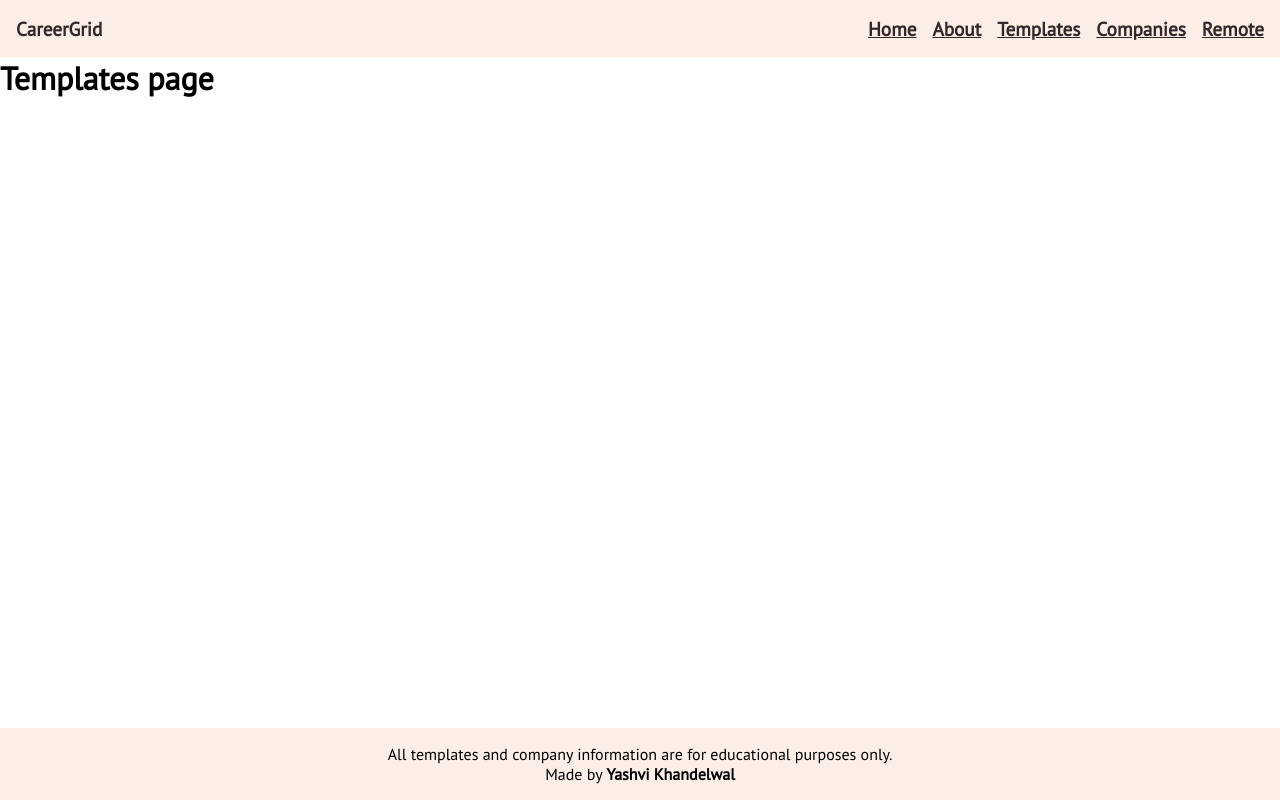
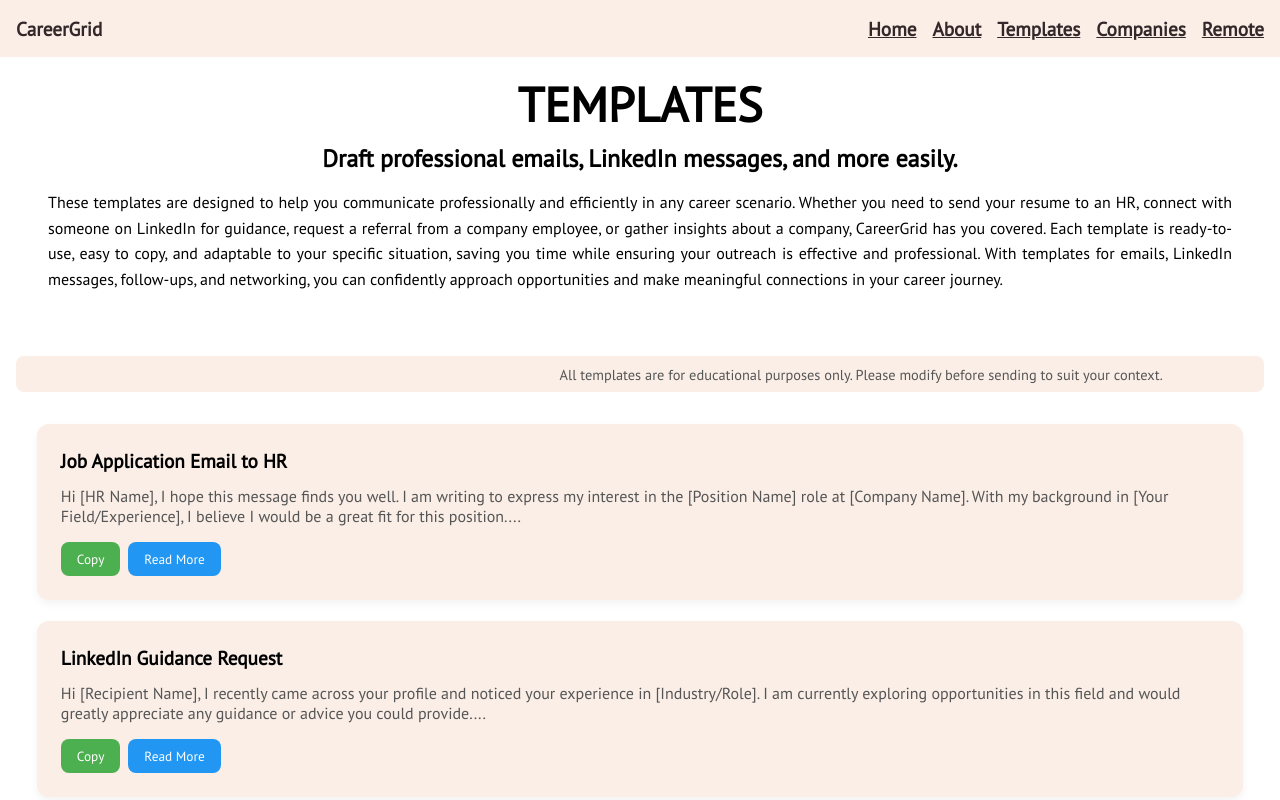
Before and after one commit to Yashvi-Khandelwal/CareerGrid-Website, a React (Vite) app: page /templates in a window 1280 px wide. Shown: the top 800 px of the page. Built offline with nearby package versions, Linux system fonts and the light colour scheme.

Commit message:
Template component completed

```diff
--- /dev/null
+++ b/src/data/templateData.js
@@ -0,0 +1,45 @@
+// templateData.js
+export const templates = [
+  {
+    id: 1,
+    title: "Job Application Email to HR",
+    content: `Hi [HR Name],
+
+I hope this message finds you well. I am writing to express my interest in the [Position Name] role at [Company Name]. With my background in [Your Field/Experience], I believe I would be a great fit for this position.
+
+Attached is my resume for your consideration. I would be delighted to discuss how my skills and experiences align with your needs.
+
+Thank you for your time and consideration.
+
+Best regards,
+[Your Name]`
+  },
+  {
+    id: 2,
+    title: "LinkedIn Guidance Request",
+    content: `Hi [Recipient Name],
+
+I recently came across your profile and noticed your experience in [Industry/Role]. I am currently exploring opportunities in this field and would greatly appreciate any guidance or advice you could provide.
+
+Would you be open to a quick chat or sharing some insights? I truly value your expertise.
+
+Thank you for your time!
+
+Best,
+[Your Name]`
+  },
+  {
+    id: 3,
+    title: "Referral Request",
+    content: `Hello [Employee Name],
+
+I hope you are doing well. I am very interested in applying for the [Position Name] at [Company Name]. Given your experience with the company, I wanted to ask if you would feel comfortable referring me for this role.
+
+I have attached my resume and would be happy to provide any additional information needed. Your support would mean a lot to me.
+
+Thank you in advance!
+
+Warm regards,
+[Your Name]`
+  }
+];
--- /dev/null
+++ b/src/pages/TemplateCard.jsx
@@ -0,0 +1,43 @@
+import { useState } from "react";
+import { AiOutlineClose } from "react-icons/ai"; // Modal close icon
+import "./Templates.css";
+
+export const TemplateCard = ({ template }) => {
+  const [showModal, setShowModal] = useState(false);
+  const [showToast, setShowToast] = useState(false);
+
+  const handleCopy = () => {
+    navigator.clipboard.writeText(template.content);
+    setShowToast(true);
+    setTimeout(() => setShowToast(false), 2000);
+  };
+
+  const preview = template.content.split("\n").slice(0, 3).join(" ");
+
+  return (
+    <>
+      <div className="template-card">
+        <h3>{template.title}</h3>
+        <p>{preview}...</p>
+        <div className="card-buttons">
+          <button onClick={handleCopy} className="copy-btn">Copy</button>
+          <button onClick={() => setShowModal(true)} className="readmore-btn">Read More</button>
+        </div>
+      </div>
+
+      {showModal && (
+        <div className="modal-overlay">
+          <div className="modal-content">
+            <button className="modal-close" onClick={() => setShowModal(false)}>
+              <AiOutlineClose size={24} />
+            </button>
+            <h3>{template.title}</h3>
+            <pre>{template.content}</pre>
+          </div>
+        </div>
+      )}
+
+      {showToast && <div className="toast">Template copied!</div>}
+    </>
+  );
+};
--- /dev/null
+++ b/src/pages/Templates.css
@@ -0,0 +1,178 @@
+.template-container{
+    min-height: 100vh;
+    padding: 1rem;
+}
+
+.template-hero-section{
+    display: flex;
+    flex-direction: column;
+    padding: 0 2rem;
+}
+
+.template-hero-section h1{
+    font-size: 3rem;
+    margin-bottom: 0.5rem;
+    text-align: center;
+}
+
+.template-hero-section h2{
+    font-size: 1.5rem;
+    margin-bottom: 1rem;
+    text-align: center;
+}
+
+.template-hero-section p{
+    margin: 0 auto 2rem;
+    text-align: justify;
+    line-height: 1.6rem;
+}
+
+.template-cards-container{
+    display: grid;
+    grid-template-columns: repeat(auto-fit, minmax(17.5rem, 1fr));
+    gap: 1.5rem;
+    padding: 2rem 0;
+}
+
+.template-disclaimer-marquee {
+  overflow: hidden;
+  white-space: nowrap;
+  background-color: #faeee7;
+  border-left: 4px solid #faeee7;
+  padding: 0.5rem 0;
+  margin: 2rem auto;
+  max-width: 100%;
+  border-radius: 0.5rem;
+  position: relative;
+}
+
+.template-disclaimer-marquee p {
+  display: inline-block;
+  padding-left: 100%;
+  animation: marquee 15s linear infinite;
+  font-size: 0.9rem;
+  color: #555;
+}
+
+@keyframes marquee {
+  0% { transform: translateX(0); }
+  100% { transform: translateX(-100%); }
+}
+
+
+
+.template-card{
+    background-color: #faeee7;
+    padding: 1.5rem;
+    border-radius: 0.75rem;
+    box-shadow: 0 0.25rem 0.5rem rgba(0,0,0,0.05);
+    display: flex;
+    flex-direction: column;
+    justify-content: space-between;
+    transition: transform 0.2s, box-shadow 0.2s;
+    margin: 1.3rem;
+}
+
+.template-card:hover{
+    transform: translateY(-0.3125rem);
+    box-shadow: 0 0.5rem 1rem rgba(0,0,0,0.1);
+}
+
+.template-card h3{
+    font-size: 1.2rem;
+    margin-bottom: 0.8rem;
+}
+
+.template-card p{
+    flex: 1;
+    margin-bottom: 1rem;
+    color: #555;
+}
+
+.card-buttons{
+    display: flex;
+    gap: 0.5rem;
+}
+
+.copy-btn, .readmore-btn{
+    padding: 0.5rem 1rem;
+    border: none;
+    border-radius: 0.5rem;
+    cursor: pointer;
+    font-weight: 500;
+    transition: background-color 0.2s;
+}
+
+.copy-btn{
+    background-color: #4caf50;
+    color: white;
+}
+
+.copy-btn:hover{
+    background-color: #45a049;
+}
+
+.readmore-btn{
+    background-color: #2196f3;
+    color: white;
+}
+
+.readmore-btn:hover{
+    background-color: #1e88e5;
+}
+
+.modal-overlay{
+    position: fixed;
+    top: 0;
+    left:0;
+    width: 100%;
+    height:100%;
+    background-color: rgba(0,0,0,0.5);
+    backdrop-filter: blur(0.25rem);
+    display: flex;
+    align-items: center;
+    justify-content: center;
+    z-index: 1000;
+    padding: 1rem;
+}
+
+.modal-content{
+    background-color: #fff;
+    border-radius: 0.75rem;
+    max-width: 37.5rem;
+    width: 100%;
+    max-height: 90vh;
+    overflow-y: auto;
+    padding: 1.5rem;
+    position: relative;
+}
+
+.modal-close{
+    position: absolute;
+    top: 1rem;
+    right: 1rem;
+    border: none;
+    background: none;
+    cursor: pointer;
+}
+
+.toast{
+    position: fixed;
+    top: 2rem;
+    right: 2rem;
+    background-color: #333;
+    color: white;
+    padding: 0.8rem 1.2rem;
+    border-radius: 0.5rem;
+    opacity: 0.95;
+    z-index: 1100;
+}
+
+@media(max-width:48rem){
+    .template-hero-section h1{
+        font-size: 2.5rem;
+    }
+    .template-hero-section h2{
+        font-size: 1.2rem;
+    }
+}
--- a/src/pages/Templates.jsx
+++ b/src/pages/Templates.jsx
@@ -1,7 +1,26 @@
+import "./Templates.css"
+import { templates } from "../data/templateData"
+import { TemplateCard } from "./TemplateCard"
+
 export const Templates = () =>{
     return(
-        <>
-            <h1>Templates page</h1>
-        </>
+       <section className="template-container">
+            <div className="template-hero-section">
+                <h1>TEMPLATES</h1>
+                <h2>Draft professional emails, LinkedIn messages, and more easily.</h2>
+                <p>These templates are designed to help you communicate professionally and efficiently in any career scenario. Whether you need to send your resume to an HR, connect with someone on LinkedIn for guidance, request a referral from a company employee, or gather insights about a company, CareerGrid has you covered. Each template is ready-to-use, easy to copy, and adaptable to your specific situation, saving you time while ensuring your outreach is effective and professional. With templates for emails, LinkedIn messages, follow-ups, and networking, you can confidently approach opportunities and make meaningful connections in your career journey.</p>
+            </div>
+          <div className="template-disclaimer-marquee">
+  <p>
+    All templates are for educational purposes only. Please modify before sending to suit your context.
+  </p>
+</div>
+
+            <div className="template-cards">
+                  {templates.map(template => (
+          <TemplateCard key={template.id} template={template} />
+        ))}
+            </div>
+       </section>
     )
 }
```
